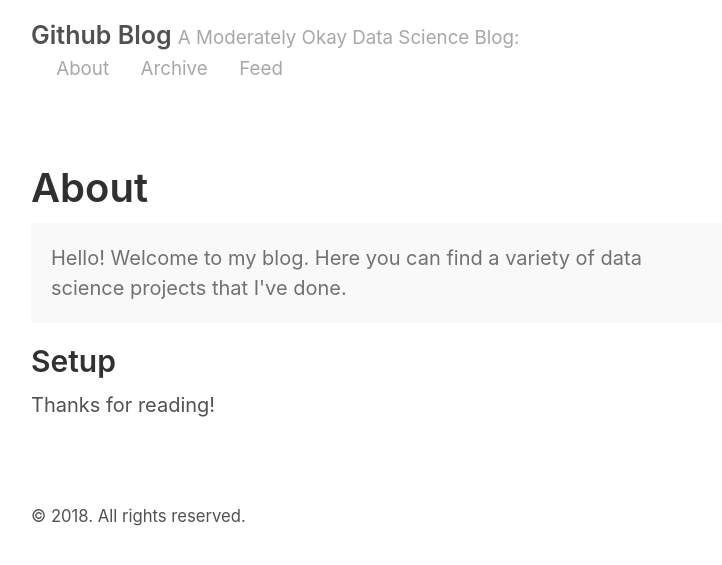
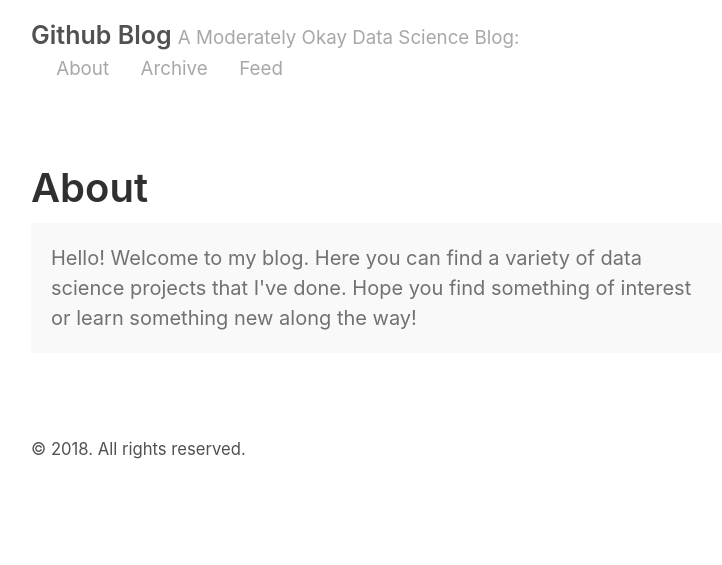
Before and after one commit to mayamadhavan/mayamadhavan.github.io, a Jekyll site: the page built from about.md, in a window 1280 px wide. Shown: the top 565 px of the page, without its empty margins (259-981 px from the left). Built offline with Jekyll 4.4.1, drawn with Linux system fonts in a browser that asks for light colours.

Commit message:
Update about.md

```diff
--- a/about.md
+++ b/about.md
@@ -4,10 +4,5 @@ title: About
 ---
 
 <p class="message">
-  Hello! Welcome to my blog. Here you can find a variety of data science projects that I've done.
+  Hello! Welcome to my blog. Here you can find a variety of data science projects that I've done. Hope you find something of interest or learn something new along the way!
 </p>
-
-
-## Setup
-
-Thanks for reading!
```
